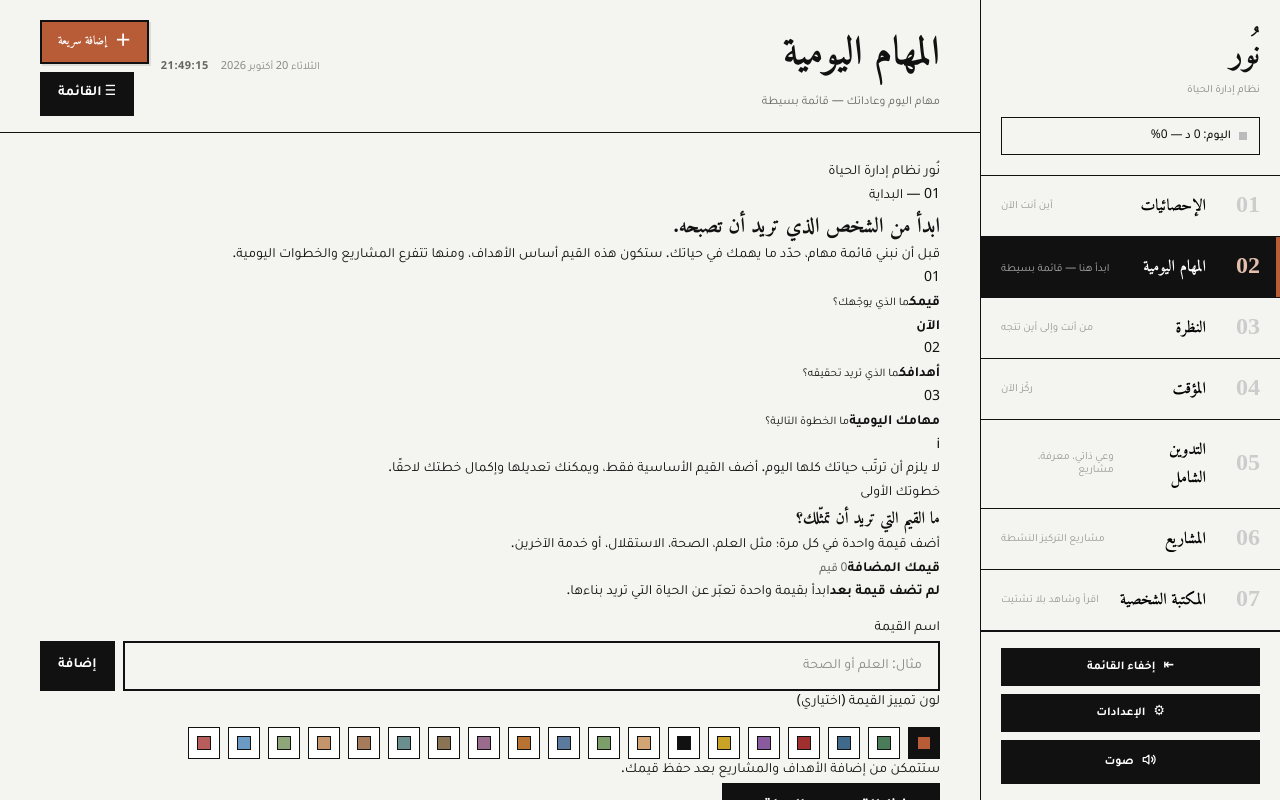
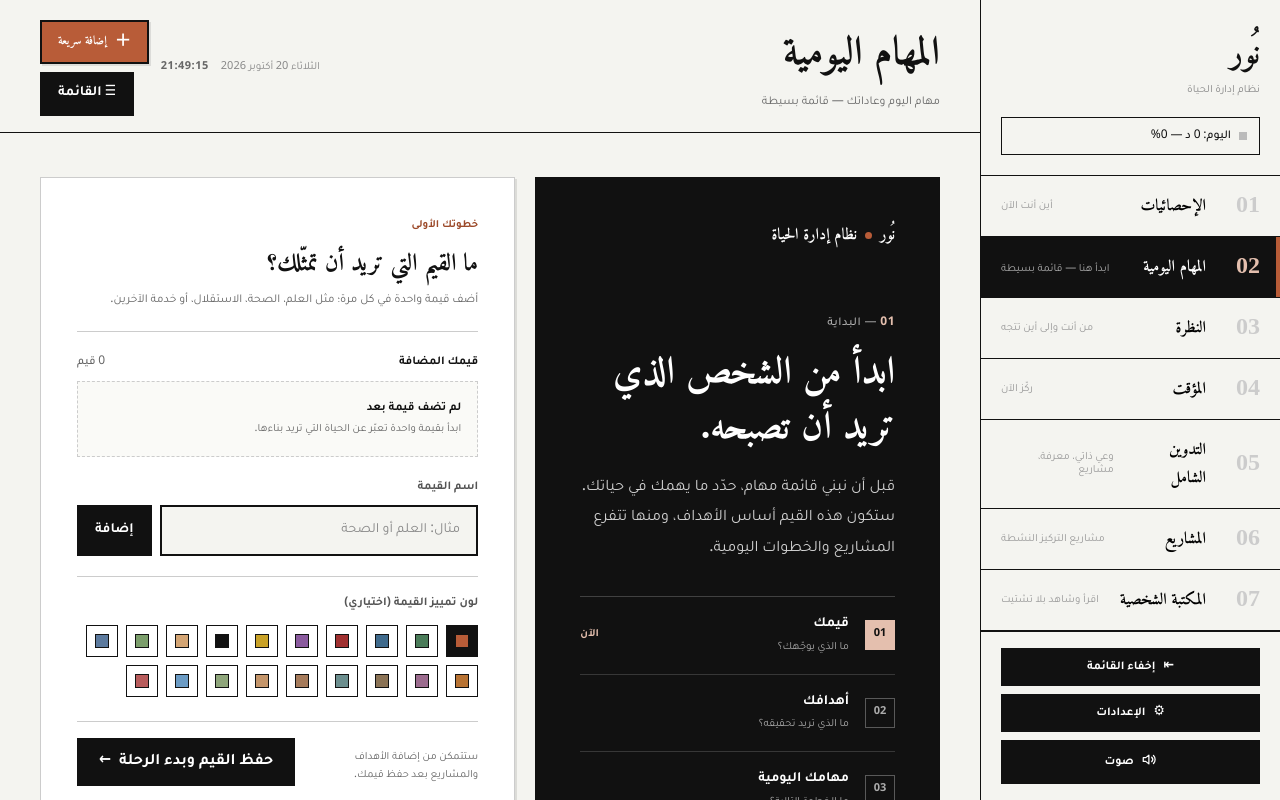
Before and after one commit to Ahmad-full-stuck/best-progect, a website: page index.html in a window 1280 px wide. Drawn offline with Linux system fonts and the light colour scheme; no server answers.

Commit message:
Load the new onboarding, task and vision experience styles

```diff
--- a/index.html
+++ b/index.html
@@ -8,6 +8,7 @@
     <link rel="stylesheet" href="css/style.css?v=64">
     <link rel="stylesheet" href="css/refinements.css?v=4">
     <link rel="stylesheet" href="css/unification.css?v=3">
+    <link rel="stylesheet" href="css/experience-refresh.css?v=1">
 </head>
 <body class="noor-unlocked">
 
@@ -121,6 +122,6 @@
 
 <div id="toasts"></div>
 
-        <script src="js/lock.js?v=7"></script>
+        <script src="js/lock.js?v=8"></script>
 </body>
 </html>
```
